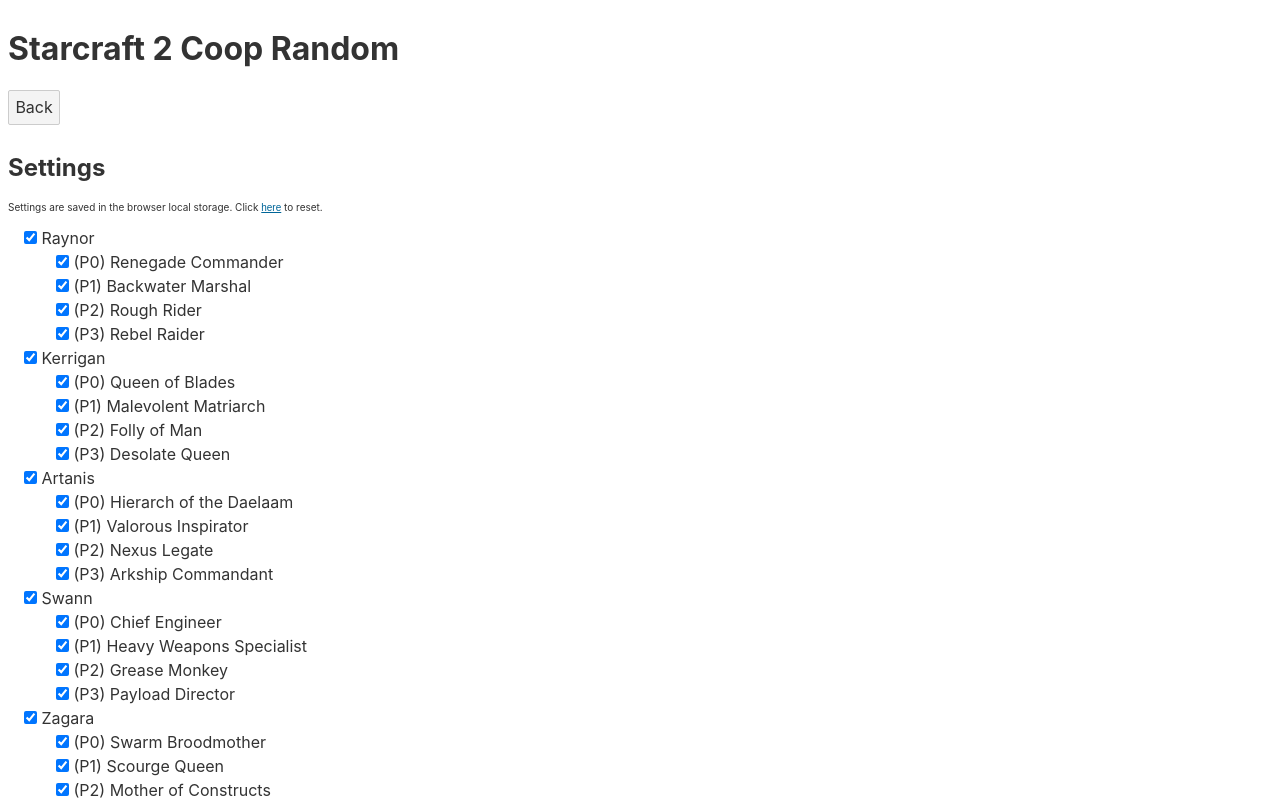
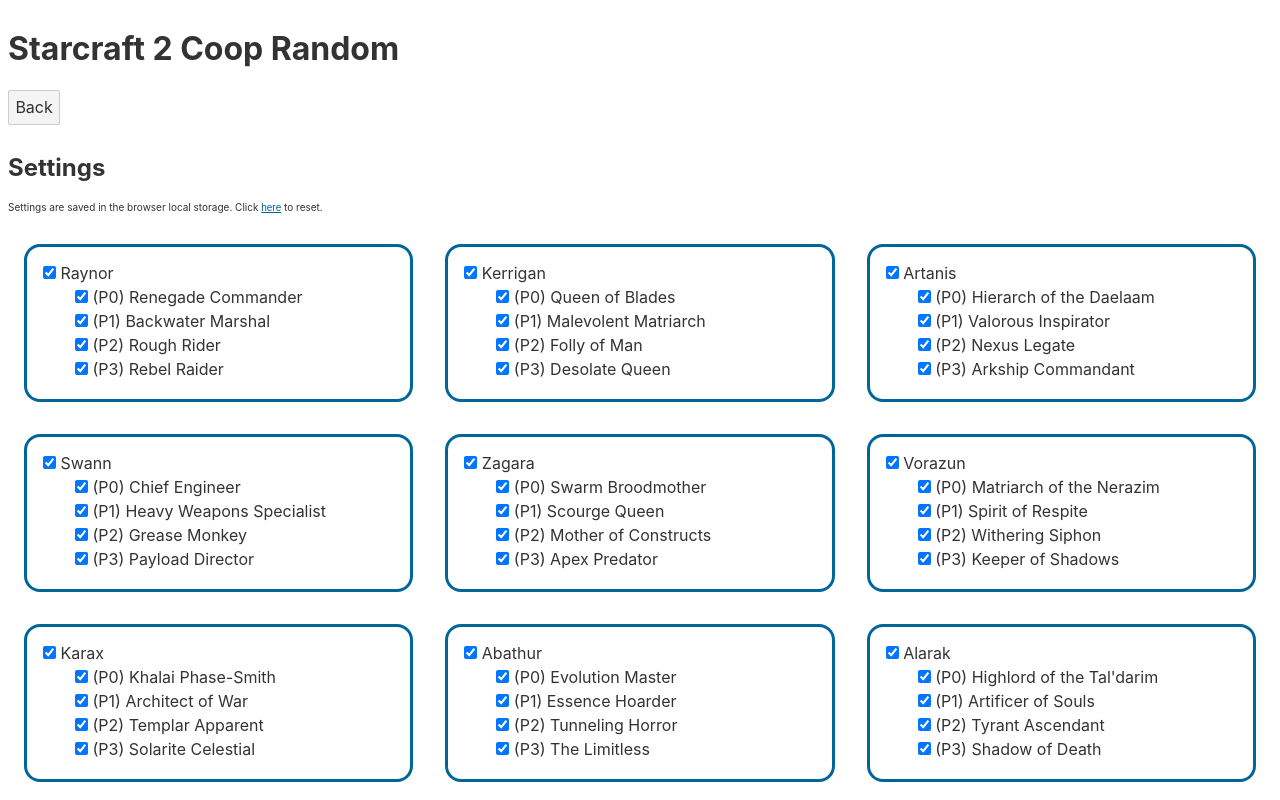
Before and after one commit to jvals/starcraft2CoopRandomCommander, a Svelte app: page / in a window 1280 px wide. Both pictures are taken after a click on the button "Settings". Shown: the top 800 px of the page. Built offline with nearby package versions, Linux system fonts and the light colour scheme.

Commit message:
Add a grid layout to the settings page

```diff
--- a/src/Settings.svelte
+++ b/src/Settings.svelte
@@ -17,6 +17,7 @@
 
 <h2>Settings</h2>
 <p class="notice">Settings are saved in the browser local storage. Click <button class="reset-button" on:click={handleReset}>here</button> to reset.</p>
+<div class="settings-grid">
     {#each commanders as commander}
             <div class="commander-settings">
                 <input type="checkbox" id={commander.name} bind:checked={commander.isAvailable}>
@@ -31,10 +32,14 @@
                 </div>
             </div>
     {/each}
+</div>
 
 <style>
  .commander-settings {
-     margin-left: 16px;
+     margin: 16px;
+     padding: 16px;
+     border: solid #006699;
+     border-radius: 16px;
  }
  .prestige-settings {
      margin-left: 32px;
@@ -53,4 +58,8 @@
      text-decoration: underline;
      cursor: pointer;
  }
+ .settings-grid {
+     display: grid;
+     grid-template-columns: repeat(3, 1fr);
+ }
 </style>
```
Lines whose indentation alone changed are shown as unchanged.
